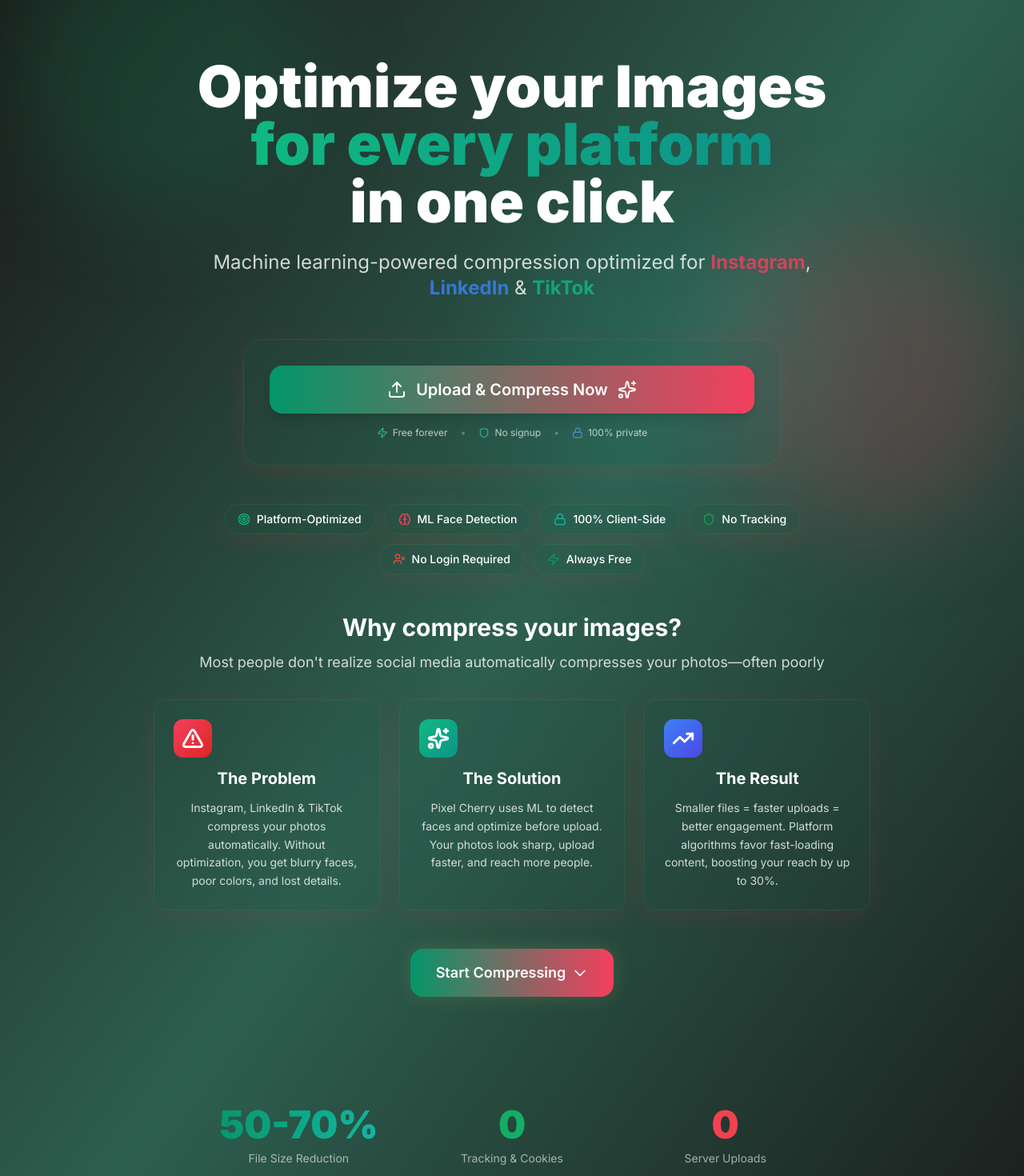
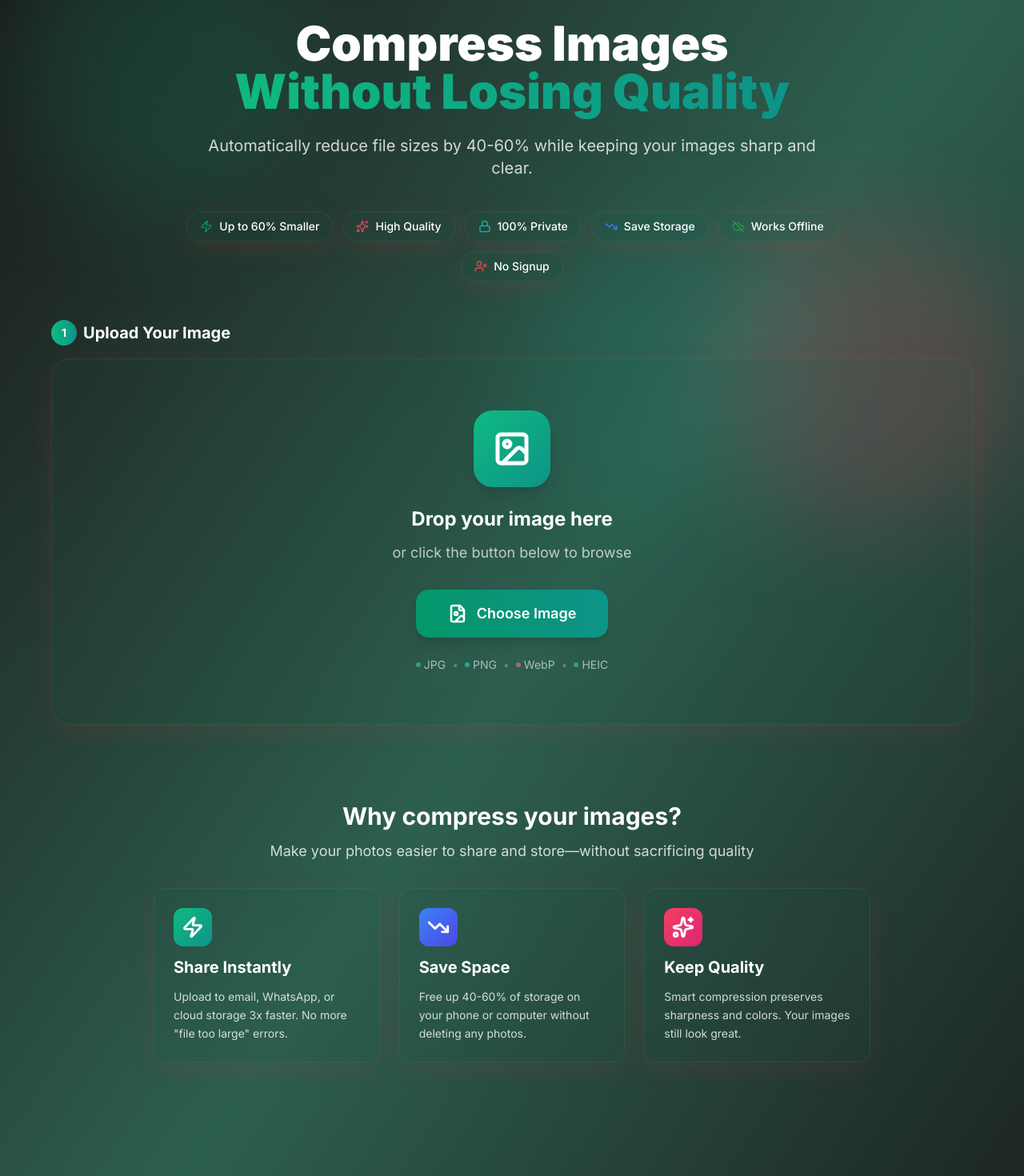
Before and after one commit to kagandurmus/Pixel-Cherry, a Next.js app: page / in a window 1280 px wide. Shown: the part 120-1590 px from the top of the page at 80% size. Built offline with nearby package versions, Linux system fonts and the light colour scheme.

Commit message:
Removed PlatformSelector to enable generic image compression and will use only high quality compression

```diff
--- a/app/page.tsx
+++ b/app/page.tsx
@@ -4,7 +4,6 @@
 import { useState } from 'react';
 import { useTheme } from './providers';
 import ImageUploader from '@/components/ImageUploader';
-import PlatformSelector from '@/components/PlatformSelector';
 import ResultDisplay from '@/components/ResultDisplay';
 import {
   Target,
@@ -19,7 +18,7 @@
   Sparkles,
   AlertTriangle,
   TrendingUp,
-  Upload
+  ChevronDown
 } from 'lucide-react';
 
 export default function Home() {
@@ -34,7 +33,6 @@
     originalUrl?: string;
   } | null>(null);
   const [isProcessing, setIsProcessing] = useState(false);
-  const [showUploader, setShowUploader] = useState(false);
 
   const handleFileSelect = (file: File) => {
     setSelectedFile(file);
@@ -103,65 +101,29 @@
       </header>
 
       <div className="relative z-10 container mx-auto px-4 py-12">
-        {!showUploader ? (
-          // Hero Landing Page
-          <div className="max-w-4xl mx-auto text-center space-y-12 py-12">
-            <div className="space-y-6">
-              <h2 className="text-6xl md:text-7xl font-black leading-tight">
-                Optimize your Images
+        {/* Hero Title */}
+        <div className="max-w-4xl mx-auto text-center space-y-6 mb-12">
+          <h2 className="text-5xl md:text-6xl font-black leading-tight">
+            Compress Images
             <br />
             <span className="bg-gradient-to-r from-emerald-500 via-teal-600 to-rose-500 bg-clip-text text-transparent animate-gradient-x">
-                  for every platform
+              Without Losing Quality
             </span>
-                <br />
-                in one click
           </h2>
 
-              <p className="text-xl md:text-2xl opacity-80 max-w-3xl mx-auto leading-relaxed">
-                Machine learning-powered compression optimized for{' '}
-                <span className="font-bold text-rose-500">Instagram</span>,{' '}
-                <span className="font-bold text-blue-500">LinkedIn</span> &{' '}
-                <span className="font-bold text-emerald-500">TikTok</span>
+          <p className="text-lg md:text-xl opacity-80 max-w-3xl mx-auto leading-relaxed">
+            Automatically reduce file sizes by 40-60% while keeping your images sharp and clear.
           </p>
-            </div>
-
-            {/* PRIMARY CTA - Above the fold for quick users */}
-            <div className="glass-card rounded-3xl p-8 max-w-2xl mx-auto space-y-4">
-              <button
-                onClick={() => setShowUploader(true)}
-                className="w-full btn-primary text-xl py-6 inline-flex items-center justify-center gap-3 group"
-              >
-                <Upload className="w-6 h-6 group-hover:scale-110 transition-transform" />
-                Upload & Compress Now
-                <Sparkles className="w-6 h-6 group-hover:rotate-12 transition-transform" />
-              </button>
-              <div className="flex items-center justify-center gap-4 text-xs opacity-70">
-                <span className="flex items-center gap-1.5">
-                  <Zap className="w-3.5 h-3.5 text-emerald-400" />
-                  Free forever
-                </span>
-                <span className="opacity-40">•</span>
-                <span className="flex items-center gap-1.5">
-                  <Shield className="w-3.5 h-3.5 text-teal-400" />
-                  No signup
-                </span>
-                <span className="opacity-40">•</span>
-                <span className="flex items-center gap-1.5">
-                  <Lock className="w-3.5 h-3.5 text-blue-400" />
-                  100% private
-                </span>
-              </div>
-            </div>
 
           {/* Feature Badges */}
-            <div className="flex flex-wrap gap-3 justify-center">
+          <div className="flex flex-wrap gap-3 justify-center pt-4">
             {[
-                { icon: Target, label: 'Platform-Optimized', color: 'text-emerald-500' },
-                { icon: Brain, label: 'ML Face Detection', color: 'text-rose-500' },
-                { icon: Lock, label: '100% Client-Side', color: 'text-teal-500' },
-                { icon: Shield, label: 'No Tracking', color: 'text-green-600' },
-                { icon: UserX, label: 'No Login Required', color: 'text-red-500' },
-                { icon: Zap, label: 'Always Free', color: 'text-emerald-600' },
+              { icon: Zap, label: 'Up to 60% Smaller', color: 'text-emerald-600' },
+              { icon: Sparkles, label: 'High Quality', color: 'text-rose-500' },
+              { icon: Lock, label: '100% Private', color: 'text-teal-500' },
+              { icon: TrendingDown, label: 'Save Storage', color: 'text-blue-500' },
+              { icon: CloudOff, label: 'Works Offline', color: 'text-green-600' },
+              { icon: UserX, label: 'No Signup', color: 'text-red-500' },
             ].map((badge) => (
               <span key={badge.label} className="feature-badge">
                 <badge.icon className={`w-4 h-4 ${badge.color}`} />
@@ -169,64 +131,124 @@
               </span>
             ))}
           </div>
+        </div>
 
-            {/* Educational "Why Compress?" Section */}
-            <div className="max-w-4xl mx-auto my-16 space-y-8">
+        {/* Main Compression Workflow */}
+        <div className="max-w-6xl mx-auto space-y-8">
+          {/* Step 1: Upload Image */}
+          <div>
+            <div className="flex items-center gap-2 mb-4">
+              <div className="w-8 h-8 rounded-full bg-gradient-to-r from-emerald-500 to-teal-600 flex items-center justify-center text-white font-bold text-sm">
+                1
+              </div>
+              <h3 className="text-xl font-bold">Upload Your Image</h3>
+            </div>
+            <ImageUploader onFileSelect={handleFileSelect} />
+          </div>
+
+          {/* Step 2: Compress (shows when file selected) */}
+          {selectedFile && (
+            <div className="animate-in fade-in duration-500">
+              <div className="flex items-center gap-2 mb-4">
+                <div className="w-8 h-8 rounded-full bg-gradient-to-r from-emerald-500 to-teal-600 flex items-center justify-center text-white font-bold text-sm">
+                  2
+                </div>
+                <h3 className="text-xl font-bold">Compress & Download</h3>
+              </div>
+
+              <div className="glass-card rounded-3xl p-6 space-y-4">
+                <div className="flex items-center justify-center gap-3 px-6 py-3 rounded-full bg-emerald-500/10">
+                  <div className="w-2 h-2 bg-green-400 rounded-full animate-pulse" />
+                  <span className="text-sm font-medium">
+                    {selectedFile.name} • {(selectedFile.size / 1024 / 1024).toFixed(2)} MB
+                  </span>
+                </div>
+
+                <button
+                  onClick={handleCompress}
+                  disabled={isProcessing}
+                  className="w-full btn-primary text-xl py-6 disabled:opacity-50 disabled:cursor-not-allowed disabled:hover:scale-100"
+                >
+                  {isProcessing ? (
+                    <span className="flex items-center justify-center gap-3">
+                      <svg className="animate-spin h-6 w-6" viewBox="0 0 24 24">
+                        <circle className="opacity-25" cx="12" cy="12" r="10" stroke="currentColor" strokeWidth="4" fill="none" />
+                        <path className="opacity-75" fill="currentColor" d="M4 12a8 8 0 018-8V0C5.373 0 0 5.373 0 12h4zm2 5.291A7.962 7.962 0 014 12H0c0 3.042 1.135 5.824 3 7.938l3-2.647z" />
+                      </svg>
+                      Compressing...
+                    </span>
+                  ) : (
+                    <span className="flex items-center justify-center gap-3">
+                      <Sparkles className="w-6 h-6" />
+                      Compress Image (High Quality)
+                      <Sparkles className="w-6 h-6" />
+                    </span>
+                  )}
+                </button>
+
+                {/* Quality guarantee badge */}
+                <div className="text-center text-xs opacity-70 flex items-center justify-center gap-2">
+                  <Sparkles className="w-4 h-4 text-emerald-400" />
+                  <span>Automatic high-quality compression • Up to 60% smaller</span>
+                </div>
+              </div>
+            </div>
+          )}
+
+          {/* Results */}
+          {result && <ResultDisplay result={result} originalUrl={result.originalUrl} />}
+        </div>
+
+
+        {/* Educational Content Below */}
+        <div className="max-w-4xl mx-auto mt-24 space-y-16">
+
+          {/* Educational Section */}
+          <div className="space-y-8">
             <div className="text-center space-y-3">
               <h3 className="text-3xl font-bold">Why compress your images?</h3>
-                <p className="text-lg opacity-80">Most people don't realize social media automatically compresses your photos—often poorly</p>
+              <p className="text-lg opacity-80">Make your photos easier to share and store—without sacrificing quality</p>
             </div>
 
             <div className="grid md:grid-cols-3 gap-6">
               <div className="glass-card p-6 rounded-2xl space-y-3">
-                  <div className="w-12 h-12 bg-gradient-to-br from-rose-500 to-red-600 rounded-xl flex items-center justify-center">
-                    <AlertTriangle className="w-7 h-7 text-white" strokeWidth={2.5} />
+                <div className="w-12 h-12 bg-gradient-to-br from-emerald-500 to-teal-600 rounded-xl flex items-center justify-center">
+                  <Zap className="w-7 h-7 text-white" strokeWidth={2.5} />
                 </div>
-                  <h4 className="text-xl font-bold">The Problem</h4>
+                <h4 className="text-xl font-bold">Share Instantly</h4>
                 <p className="text-sm opacity-80 leading-relaxed">
-                    Instagram, LinkedIn & TikTok compress your photos automatically. Without optimization, you get blurry faces, poor colors, and lost details.
-                  </p>
-                </div>
-
-                <div className="glass-card p-6 rounded-2xl space-y-3">
-                  <div className="w-12 h-12 bg-gradient-to-br from-emerald-500 to-teal-600 rounded-xl flex items-center justify-center">
-                    <Sparkles className="w-7 h-7 text-white" strokeWidth={2.5} />
-                  </div>
-                  <h4 className="text-xl font-bold">The Solution</h4>
-                  <p className="text-sm opacity-80 leading-relaxed">
-                    Pixel Cherry uses ML to detect faces and optimize before upload. Your photos look sharp, upload faster, and reach more people.
+                  Upload to email, WhatsApp, or cloud storage 3x faster. No more "file too large" errors.
                 </p>
               </div>
 
               <div className="glass-card p-6 rounded-2xl space-y-3">
                 <div className="w-12 h-12 bg-gradient-to-br from-blue-500 to-indigo-600 rounded-xl flex items-center justify-center">
-                    <TrendingUp className="w-7 h-7 text-white" strokeWidth={2.5} />
+                  <TrendingDown className="w-7 h-7 text-white" strokeWidth={2.5} />
                 </div>
-                  <h4 className="text-xl font-bold">The Result</h4>
+                <h4 className="text-xl font-bold">Save Space</h4>
                 <p className="text-sm opacity-80 leading-relaxed">
-                    Smaller files = faster uploads = better engagement. Platform algorithms favor fast-loading content, boosting your reach by up to 30%.
+                  Free up 40-60% of storage on your phone or computer without deleting any photos.
+                </p>
+              </div>
+
+              <div className="glass-card p-6 rounded-2xl space-y-3">
+                <div className="w-12 h-12 bg-gradient-to-br from-rose-500 to-pink-600 rounded-xl flex items-center justify-center">
+                  <Sparkles className="w-7 h-7 text-white" strokeWidth={2.5} />
+                </div>
+                <h4 className="text-xl font-bold">Keep Quality</h4>
+                <p className="text-sm opacity-80 leading-relaxed">
+                  Smart compression preserves sharpness and colors. Your images still look great.
                 </p>
               </div>
             </div>
           </div>
 
-            {/* Secondary CTA Button */}
-            <button
-              onClick={() => setShowUploader(true)}
-              className="btn-primary text-lg px-12 py-5 inline-flex items-center gap-2 animate-pulse-glow"
-            >
-              Start Compressing
-              <svg className="w-5 h-5" fill="none" viewBox="0 0 24 24" stroke="currentColor">
-                <path strokeLinecap="round" strokeLinejoin="round" strokeWidth={2} d="M19 9l-7 7-7-7" />
-              </svg>
-            </button>
-
           {/* Stats */}
           <div className="grid grid-cols-3 gap-8 max-w-3xl mx-auto pt-12">
             {[
-                { value: '50-70%', label: 'File Size Reduction', Icon: TrendingDown, color: 'from-emerald-600 to-teal-500' },
-                { value: '0', label: 'Tracking & Cookies', Icon: Cookie, color: 'from-green-600 to-emerald-500' },
-                { value: '0', label: 'Server Uploads', Icon: CloudOff, color: 'from-rose-500 to-red-500' },
+              { value: '40-60%', label: 'File Size Reduction', Icon: TrendingDown, color: 'from-emerald-600 to-teal-500' },
+              { value: '100%', label: 'Quality Preserved', Icon: Sparkles, color: 'from-rose-500 to-pink-500' },
+              { value: '0', label: 'Server Uploads', Icon: CloudOff, color: 'from-blue-500 to-indigo-500' },
             ].map((stat) => (
               <div key={stat.label} className="space-y-2">
                 <stat.Icon className={`w-8 h-8 mx-auto text-transparent bg-gradient-to-r ${stat.color} bg-clip-text`} strokeWidth={2} />
@@ -238,63 +260,10 @@
             ))}
           </div>
         </div>
-        ) : (
-          // Main Compression Interface
-          <div className="space-y-8">
-            <button
-              onClick={() => setShowUploader(false)}
-              className="glass-card px-4 py-2 rounded-xl flex items-center gap-2 hover:scale-105 transition-transform"
-            >
-              <svg className="w-5 h-5" fill="none" viewBox="0 0 24 24" stroke="currentColor">
-                <path strokeLinecap="round" strokeLinejoin="round" strokeWidth={2} d="M15 19l-7-7 7-7" />
-              </svg>
-              Back
-            </button>
-
-            <div className="max-w-6xl mx-auto">
-              <PlatformSelector selected={platform} onSelect={setPlatform} />
-
-              <div className="mt-8">
-                <ImageUploader onFileSelect={handleFileSelect} />
-              </div>
-
-              {selectedFile && (
-                <div className="mt-8 text-center space-y-4">
-                  <div className="inline-flex items-center gap-3 glass-card px-6 py-3 rounded-full">
-                    <div className="w-2 h-2 bg-green-400 rounded-full animate-pulse" />
-                    <span className="text-sm font-medium">
-                      {selectedFile.name} • {(selectedFile.size / 1024 / 1024).toFixed(2)} MB
-                    </span>
-                  </div>
-
-                  <button
-                    onClick={handleCompress}
-                    disabled={isProcessing}
-                    className="btn-primary text-xl disabled:opacity-50 disabled:cursor-not-allowed disabled:hover:scale-100"
-                  >
-                    {isProcessing ? (
-                      <span className="flex items-center gap-3">
-                        <svg className="animate-spin h-6 w-6" viewBox="0 0 24 24">
-                          <circle className="opacity-25" cx="12" cy="12" r="10" stroke="currentColor" strokeWidth="4" fill="none" />
-                          <path className="opacity-75" fill="currentColor" d="M4 12a8 8 0 018-8V0C5.373 0 0 5.373 0 12h4zm2 5.291A7.962 7.962 0 014 12H0c0 3.042 1.135 5.824 3 7.938l3-2.647z" />
-                        </svg>
-                        Processing...
-                      </span>
-                    ) : (
-                      `✨ Compress for ${platform.charAt(0).toUpperCase() + platform.slice(1)}`
-                    )}
-                  </button>
-                </div>
-              )}
-
-              {result && <ResultDisplay result={result} originalUrl={result.originalUrl} />}
-            </div>
-          </div>
-        )}
       </div>
 
       {/* Footer */}
-      <footer className="relative z-10 text-center py-8 opacity-60 text-sm space-y-3">
+      <footer className="relative z-10 text-center py-8 opacity-60 text-sm space-y-3 mt-24">
         <p className="font-medium">Built with Next.js 14, TypeScript & MediaPipe ML</p>
         <div className="flex items-center justify-center gap-4 flex-wrap text-xs">
           <span className="flex items-center gap-1.5">
--- a/components/PlatformSelector.tsx
+++ /dev/null
@@ -1,125 +0,0 @@
-'use client';
-
-import { Instagram, Linkedin, Music, Sparkles, Check } from 'lucide-react';
-
-interface PlatformSelectorProps {
-  selected: 'instagram' | 'linkedin' | 'tiktok';
-  onSelect: (platform: 'instagram' | 'linkedin' | 'tiktok') => void;
-}
-
-export default function PlatformSelector({ selected, onSelect }: PlatformSelectorProps) {
-  const platforms = [
-    {
-      id: 'instagram' as const,
-      name: 'Instagram',
-      Icon: Instagram,
-      gradient: 'from-purple-500 via-pink-500 to-rose-500',
-      ringColor: 'ring-pink-500',
-      glowColor: 'shadow-pink-500/50',
-      iconBg: 'bg-gradient-to-br from-purple-500 via-pink-500 to-orange-500',
-      description: 'Optimized for feed posts & stories',
-      specs: {
-        maxSize: '1440×1800',
-        quality: '92%',
-        sharpening: '+12%',
-        saturation: '+8%',
-      },
-    },
-    {
-      id: 'linkedin' as const,
-      name: 'LinkedIn',
-      Icon: Linkedin,
-      gradient: 'from-blue-600 to-blue-700',
-      ringColor: 'ring-blue-500',
-      glowColor: 'shadow-blue-500/50',
-      iconBg: 'bg-gradient-to-br from-blue-600 to-blue-500',
-      description: 'Professional quality for business posts',
-      specs: {
-        maxSize: '1200×1200',
-        quality: '90%',
-        sharpening: '+5%',
-        saturation: '+2%',
-      },
-    },
-    {
-      id: 'tiktok' as const,
-      name: 'TikTok',
-      Icon: Music,
-      gradient: 'from-emerald-500 to-teal-600',
-      ringColor: 'ring-emerald-500',
-      glowColor: 'shadow-emerald-500/50',
-      iconBg: 'bg-gradient-to-br from-emerald-600 to-teal-500',
-      description: 'Vibrant colors for video thumbnails',
-      specs: {
-        maxSize: '1080×1920',
-        quality: '89%',
-        sharpening: '+10%',
-        saturation: '+5%',
-      },
-    },
-  ];
-
-  return (
-    <div className="grid grid-cols-1 md:grid-cols-3 gap-6">
-      {platforms.map((platform) => {
-        const { Icon } = platform;
-        const isSelected = selected === platform.id;
-
-        return (
-          <button
-            key={platform.id}
-            onClick={() => onSelect(platform.id)}
-            className={`
-              relative glass-card p-6 rounded-3xl text-left transition-all duration-300 transform hover:scale-105 hover:shadow-2xl
-              ${isSelected ? `ring-2 ${platform.ringColor} shadow-2xl ${platform.glowColor} scale-105` : 'hover:ring-1 hover:ring-white/20'}
-            `}
-          >
-            {/* Selection indicator with checkmark */}
-            {isSelected && (
-              <div className={`absolute -top-3 -right-3 w-10 h-10 bg-gradient-to-r ${platform.gradient} rounded-full flex items-center justify-center shadow-lg ${platform.glowColor} animate-pulse`}>
-                <Check className="w-6 h-6 text-white" strokeWidth={3} />
-              </div>
-            )}
-
-            {/* Sparkle effect for selected */}
-            {isSelected && (
-              <div className="absolute -top-1 -left-1">
-                <Sparkles className={`w-5 h-5 text-${platform.ringColor.replace('ring-', '')} animate-pulse`} />
-              </div>
-            )}
-
-            {/* Platform icon with proper Lucide icons */}
-            <div className={`w-16 h-16 ${platform.iconBg} rounded-2xl flex items-center justify-center mb-4 shadow-lg ${isSelected ? platform.glowColor : ''} transition-all duration-300`}>
-              <Icon className="w-8 h-8 text-white" strokeWidth={2.5} />
-            </div>
-
-            {/* Platform info */}
-            <h3 className={`text-2xl font-bold mb-2 ${isSelected ? `bg-gradient-to-r ${platform.gradient} bg-clip-text text-transparent` : ''}`}>
-              {platform.name}
-            </h3>
-            <p className="text-sm opacity-70 mb-4 leading-relaxed">{platform.description}</p>
-
-            {/* Specs with improved styling */}
-            <div className="space-y-2.5 text-xs">
-              {Object.entries(platform.specs).map(([key, value]) => (
-                <div key={key} className="flex justify-between items-center opacity-80 hover:opacity-100 transition-opacity">
-                  <span className="capitalize text-xs font-medium">
-                    {key.replace(/([A-Z])/g, ' $1').trim()}
-                  </span>
-                  <span className={`font-mono font-bold text-sm ${isSelected ? `text-${platform.ringColor.replace('ring-', '')}` : ''}`}>
-                    {value}
-                  </span>
-                </div>
-              ))}
-            </div>
-
-            {/* Bottom accent line */}
-            {isSelected && (
-              <div className={`absolute bottom-0 left-0 right-0 h-1 bg-gradient-to-r ${platform.gradient} rounded-b-3xl`} />
-            )}
-          </button>
-        );
-      })}
-    </div>
-  );
-}
```
Lines whose indentation alone changed are shown as unchanged.
